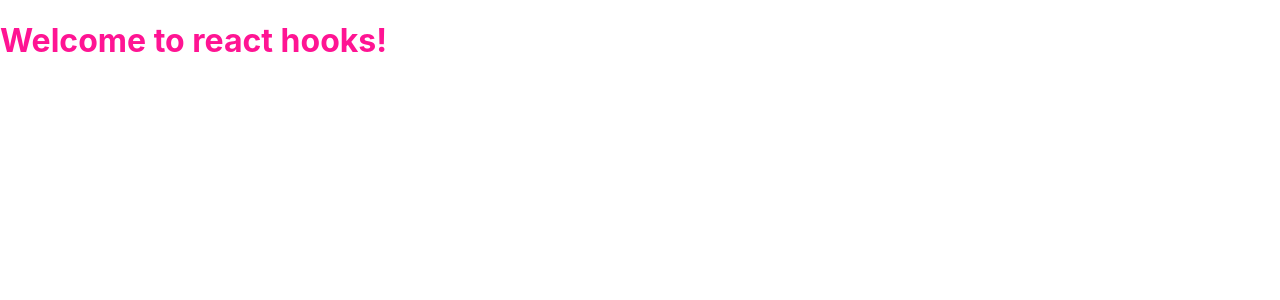
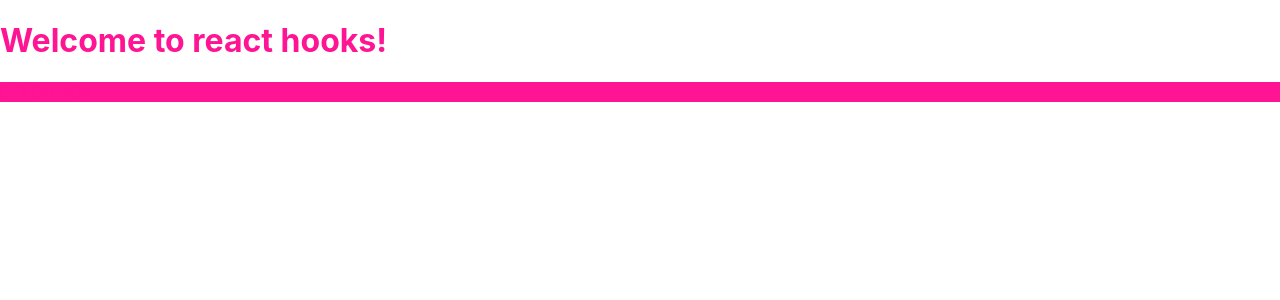
Before and after one commit to sondinhcao90/react-hook-basic, a React (Create React App) app: page / in a window 1280 px wide. Shown: the top 300 px of the page. Built offline with nearby package versions, Linux system fonts and the light colour scheme.

Commit message:
add colorBox componet example

```diff
--- a/src/App.js
+++ b/src/App.js
@@ -1,10 +1,12 @@
 import logo from './logo.svg';
 import './App.scss';
+import ColorBox from './components/ColorBox';
 
 function App() {
   return (
     <div className="App">
       <h1>Welcome to react hooks!</h1>
+      <ColorBox />
     </div>
   );
 }
--- /dev/null
+++ b/src/components/ColorBox/index.jsx
@@ -0,0 +1,33 @@
+import React, { useState } from 'react';
+import PropTypes from 'prop-types';
+
+ColorBox.propTypes = {
+
+};
+
+function getRandomColor() {
+    const COLOR_LIST = ['deeppink', 'green', 'yellow', 'black', 'blue'];
+    const randomIndex = Math.trunc(Math.random() * 5);
+    return COLOR_LIST[randomIndex];
+}
+
+function ColorBox() {
+    const [color, setColor] = useState('deeppink')
+
+    function handleBoxClick() {
+        // get random color
+        const newColor = getRandomColor();
+        setColor(newColor);
+    }
+
+    return (
+        <div className="color-box"
+            style={{ backgroundColor: color }}
+            onClick={handleBoxClick}
+        >
+            COLOR BOX
+        </div>
+    );
+}
+
+export default ColorBox;
```
Also changed, not shown: src/components/ColorBox/ColorBox.scss (added).
